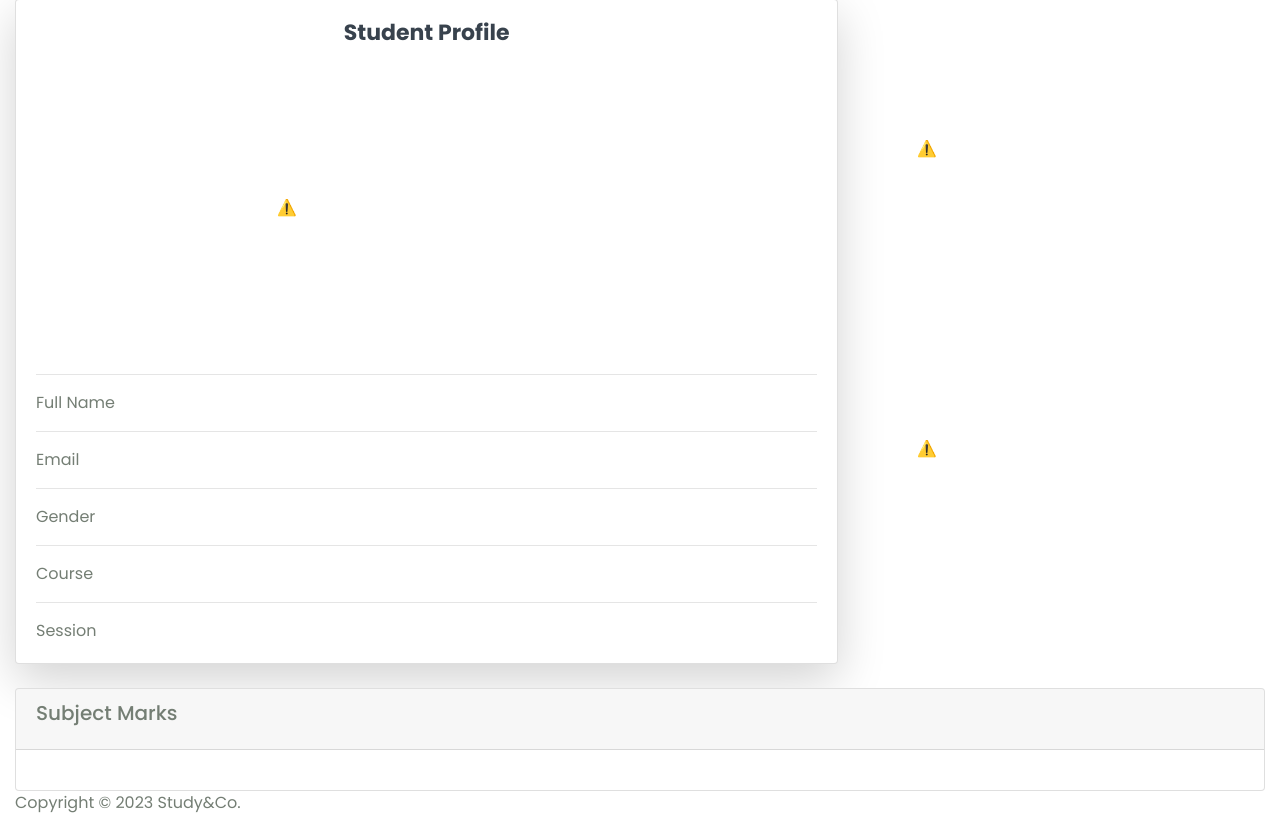
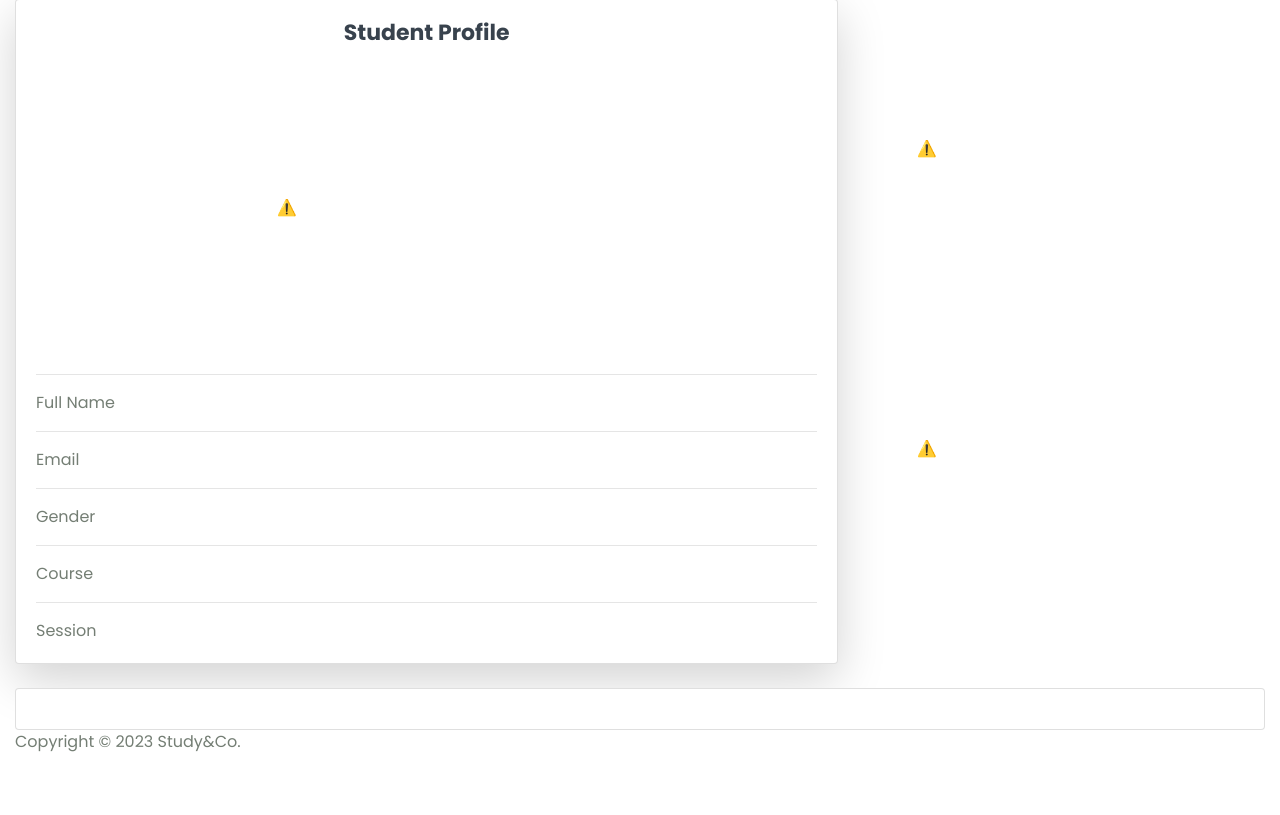
Before and after one commit to amirulabdlatib/StudyGo, a Django app: template StudyGo/templates/Student/home.html in a window 1280 px wide. Shown: the part 1238-2053 px from the top of the page. After the commit the page ends 1990 px from the top, so only its background shows below. Run offline with Django 4.2, Linux system fonts and the light colour scheme; the template is opened without the code that fills it, so the values that code supplies are empty; some libraries are stand-ins or nearby versions.

Commit message:
Minor ui changes

```diff
--- a/StudyGo/templates/Student/home.html
+++ b/StudyGo/templates/Student/home.html
@@ -203,13 +203,6 @@
 <div class="row">
   <div class="col-md-12">
     <div class="card card-chart">
-      <div class="card-header">
-        <div class="row align-items-center">
-          <div class="col-6">
-            <h5 class="card-title">Subject Marks</h5>
-          </div>
-        </div>
-      </div>
       <div class="card-body">
         <div id="subject_marks_chart"></div>
       </div>
--- a/StudyGo/templates/includes/chart_staff.html
+++ b/StudyGo/templates/includes/chart_staff.html
@@ -57,7 +57,7 @@
               },
               title: {
                   text: 'Total Subject Enrollment',
-                  align: 'left',
+                  align: 'center',
                   style: {
                       fontSize: '18px'
                   }
--- a/StudyGo/templates/includes/chart_student.html
+++ b/StudyGo/templates/includes/chart_student.html
@@ -56,8 +56,8 @@
                   }
               },
               title: {
-                  text: '',
-                  align: 'left',
+                  text: 'Subject Marks',
+                  align: 'center',
                   style: {
                       fontSize: '18px'
                   }
```
Also changed, not shown: StudyGo/db.sqlite3.
